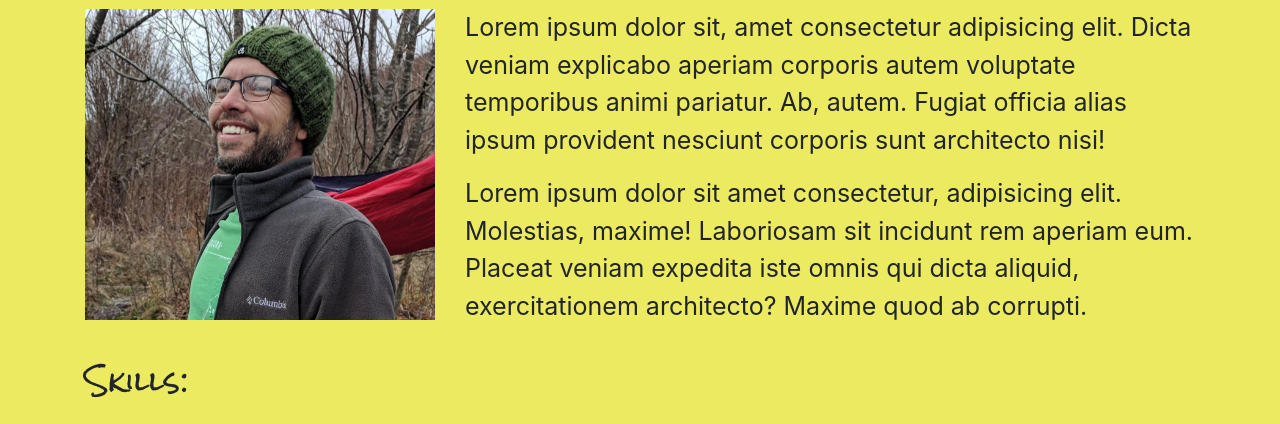
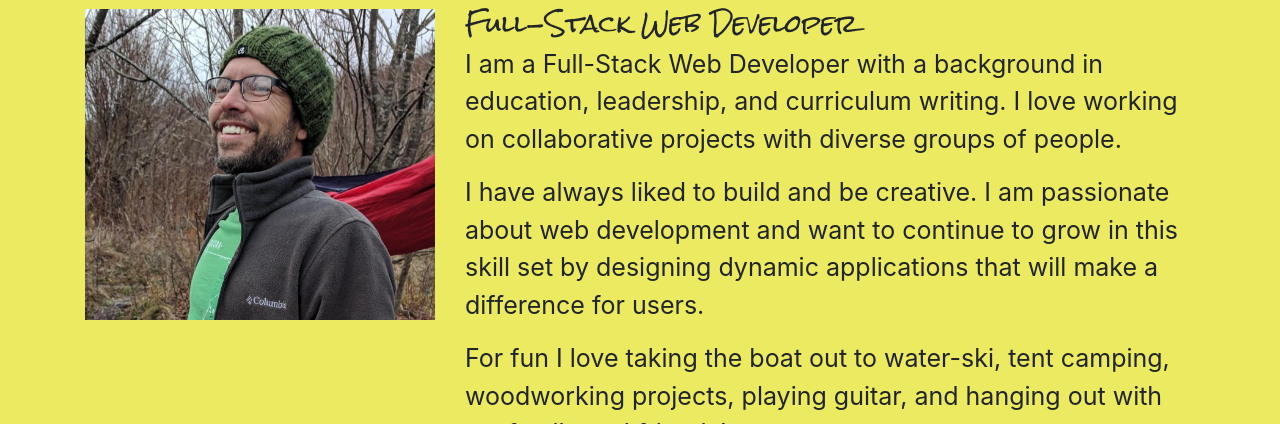
Before and after one commit to amarino1979/amarino1979.github.io, a plain HTML site: page portfolio/index.html in a window 1280 px wide. Shown: the part 183-607 px from the top of the page. Drawn offline with nearby package versions, Linux system fonts and the light colour scheme.

Commit message:
added MarketUpdates pic, about me verbage

```diff
--- a/portfolio/index.html
+++ b/portfolio/index.html
@@ -42,8 +42,10 @@
         <div class="row">
             <div class="col-6 col-md-4"><img class="about-pic" src="./assets/about_me.JPG" alt="Aaron picture"></div>
             <div class="col-md-8 font">
-                <p>Lorem ipsum dolor sit, amet consectetur adipisicing elit. Dicta veniam explicabo aperiam corporis autem voluptate temporibus animi pariatur. Ab, autem. Fugiat officia alias ipsum provident nesciunt corporis sunt architecto nisi!</p>
-                <p>Lorem ipsum dolor sit amet consectetur, adipisicing elit. Molestias, maxime! Laboriosam sit incidunt rem aperiam eum. Placeat veniam expedita iste omnis qui dicta aliquid, exercitationem architecto? Maxime quod ab corrupti.</p>
+                <h4 id="heading">Full-Stack Web Developer</h4>
+                <p>I am a Full-Stack Web Developer with a background in education, leadership, and curriculum writing. I love working on collaborative projects with diverse groups of people.</p>
+                <p>I have always liked to build and be creative. I am passionate about web development and want to continue to grow in this skill set by designing dynamic applications that will make a difference for users.</p>
+                <p>For fun I love taking the boat out to water-ski, tent camping, woodworking projects, playing guitar, and hanging out with my family and friends!</p>
             </div>
         </div>
         <h3 id="skills">Skills:</h3>
@@ -93,7 +95,7 @@
             </div>
           </div>
           <div class="carousel-item">
-              <a href="#"><img src="./assets/chart-line-solid.svg" class="d-block w-100" alt="Picture of Market Updates app"></a>
+              <a href="https://market-updates-front.herokuapp.com/home"><img src="./assets/MarketUpdates.png" class="d-block w-100" alt="Picture of Market Updates app"></a>
               <div class="carousel-caption d-none d-md-block">
                   <!-- <h5>Market Updates</h5>
                     <p>Praesent commodo cursus magna, vel scelerisque nisl consectetur.</p> -->
```
Also changed, not shown: 1 other file.
